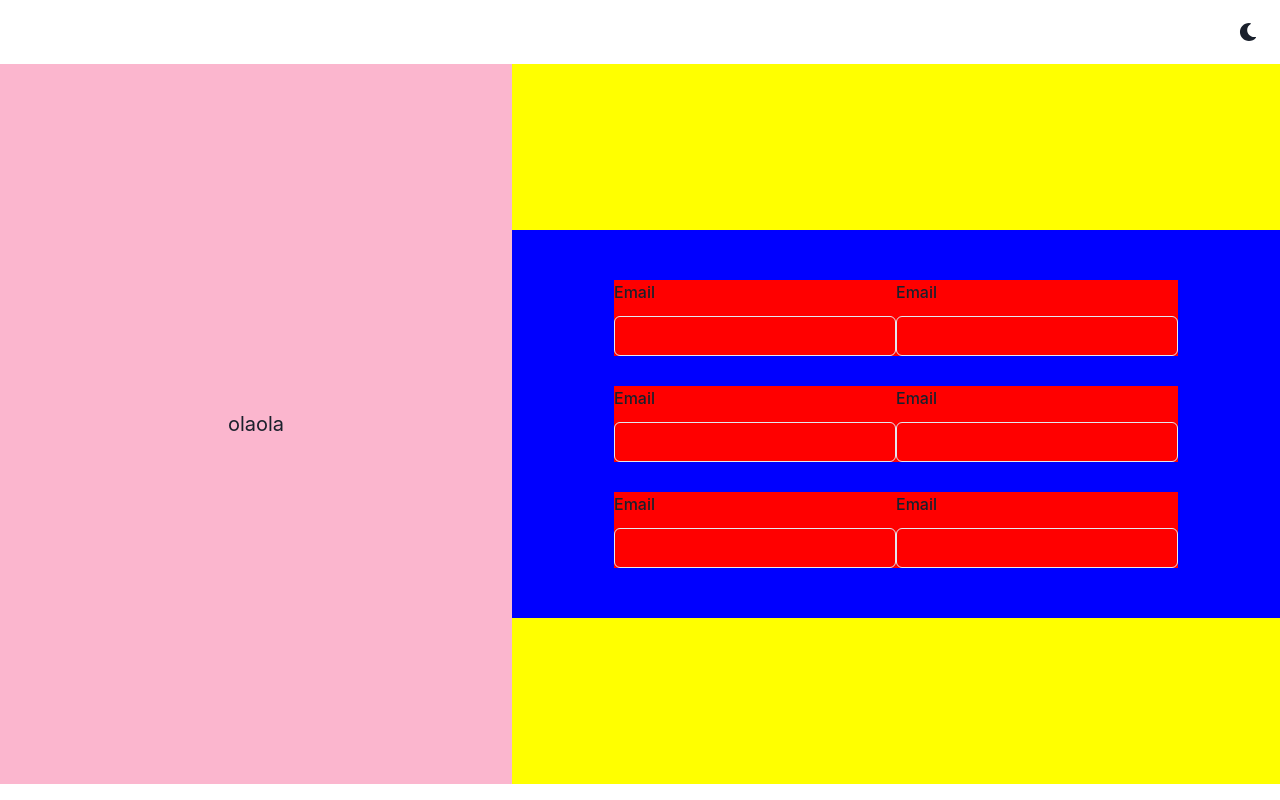
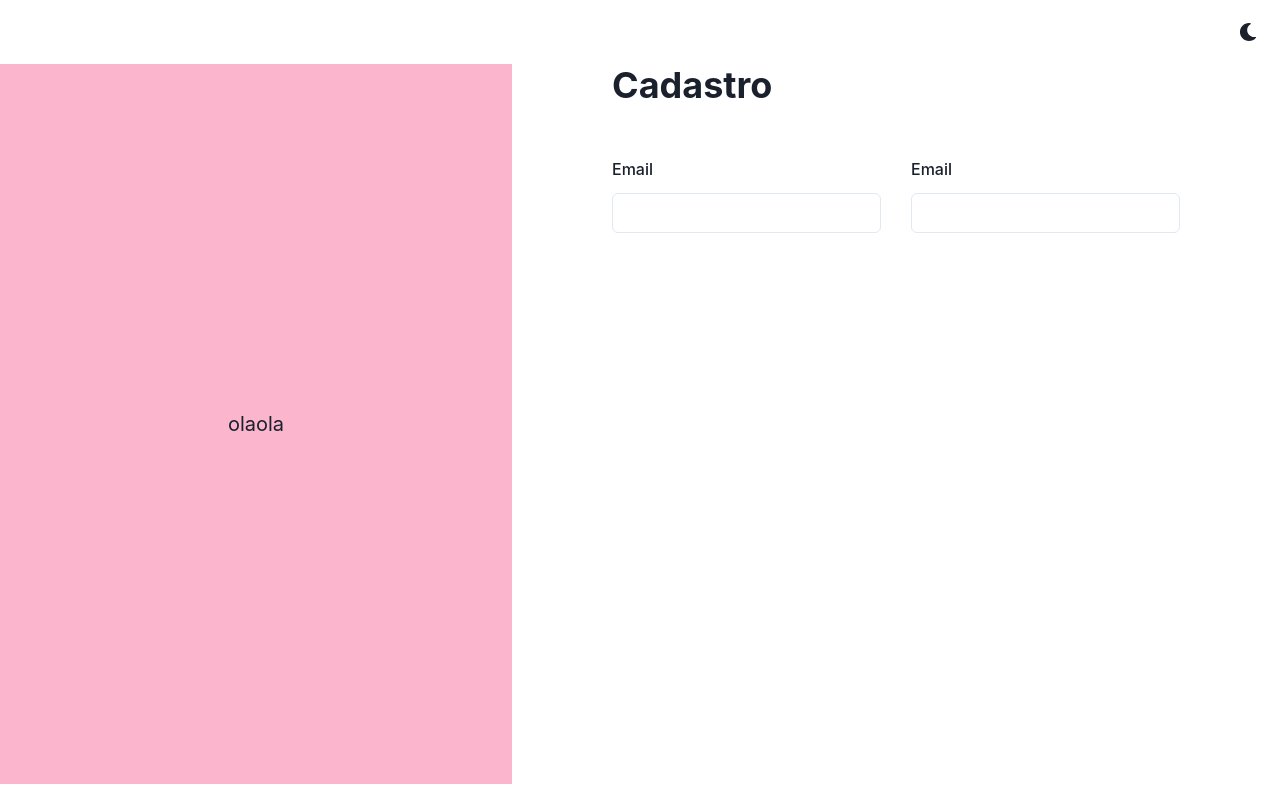
Before and after one commit to LuanAccioly/university-restaurant-manager, a React (Create React App) app in the folder web/: page /register in a window 1280 px wide. Built offline with nearby package versions, Linux system fonts and the light colour scheme.

Commit message:
Update Register.js

```diff
--- a/web/src/pages/Register/Register.js
+++ b/web/src/pages/Register/Register.js
@@ -1,4 +1,4 @@
-import { Center, Flex, VStack } from "@chakra-ui/react"
+import { Box, Center, Divider, Flex, FormControl, Heading, HStack, VStack } from "@chakra-ui/react"
 import { EmailInput } from "../../components/EmailInput/EmailInput"
 
 export const Register = () => {
@@ -8,22 +8,22 @@ export const Register = () => {
             <Center w={"40%"} bg={"pink.200"}>
                 <p>olaola</p>
             </Center>
-            <Center flex={1} bg={"yellow"}>
-                <VStack spacing={"30px"} w={"100%"} bg={"blue"} p={"50px"}>
-                    <Flex bg={"red"}>
-                        <EmailInput />
-                        <EmailInput />
-                    </Flex>
-                    <Flex bg={"red"}>
-                        <EmailInput />
-                        <EmailInput />
-                    </Flex>
-                    <Flex bg={"red"}>
-                        <EmailInput />
-                        <EmailInput />
-                    </Flex>
-                </VStack>
-            </Center>
+            <Box flex={1}>
+                <Flex ml={"100px"}>
+                    <Heading>Cadastro</Heading>
+                </Flex>
+                <FormControl paddingInline={"100px"} mt={50}>
+                    <HStack spacing={30}>
+                        <Box w={"100%"}>
+                            <EmailInput/>
+                        </Box>
+                        <Box w={"100%"}>
+                            <EmailInput/>
+                        </Box>
+                    </HStack>
+                </FormControl>
+
+            </Box>
         </Flex>
     )
 }
```
